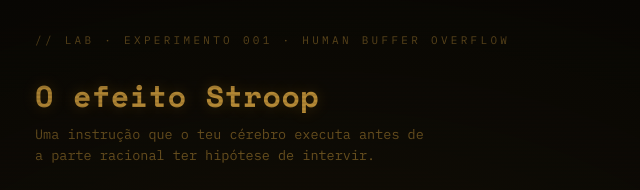
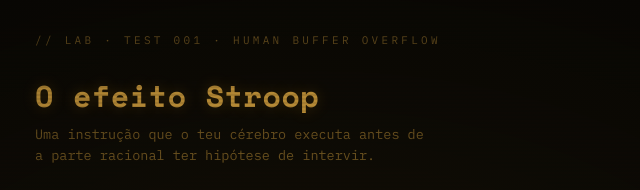
Before and after one commit to w33w33/github.io, a plain HTML site: page stroop.html in a window 1280 px wide. Shown: the top 190 px of the page, 319-959 px from the left. Drawn offline with nearby package versions, Linux system fonts and the light colour scheme.

Commit message:
Update stroop.html

```diff
--- a/stroop.html
+++ b/stroop.html
@@ -161,7 +161,7 @@
 <body>
 <div class="wrap">
 
-  <div class="filetag">// lab · experimento 001 · human buffer overflow</div>
+  <div class="filetag">// lab · Test 001 · human buffer overflow</div>
 
   <!-- INTRO -->
   <div class="stage on" id="intro">
```
